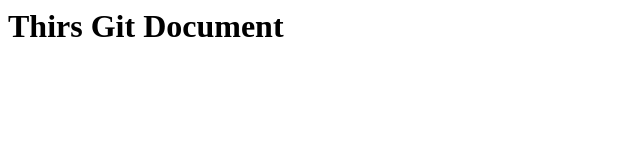
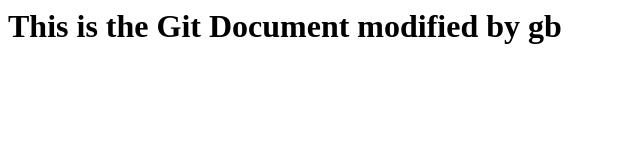
Before and after one commit to aigs/tutorials, a plain HTML site: page index.html in a window 1280 px wide. Shown: the whole page, without its empty margins (0-640 px from the left). Drawn offline with Linux system fonts and the light colour scheme.

Commit message:
Second coimmit done by Ghanem

```diff
--- a/index.html
+++ b/index.html
@@ -4,7 +4,7 @@
   </head>
 
   <body>
-      <h1> Thirs Git Document </h1>
+      <h1> This is the Git Document modified by gb</h1>
   </body>
 
 </html>
```
